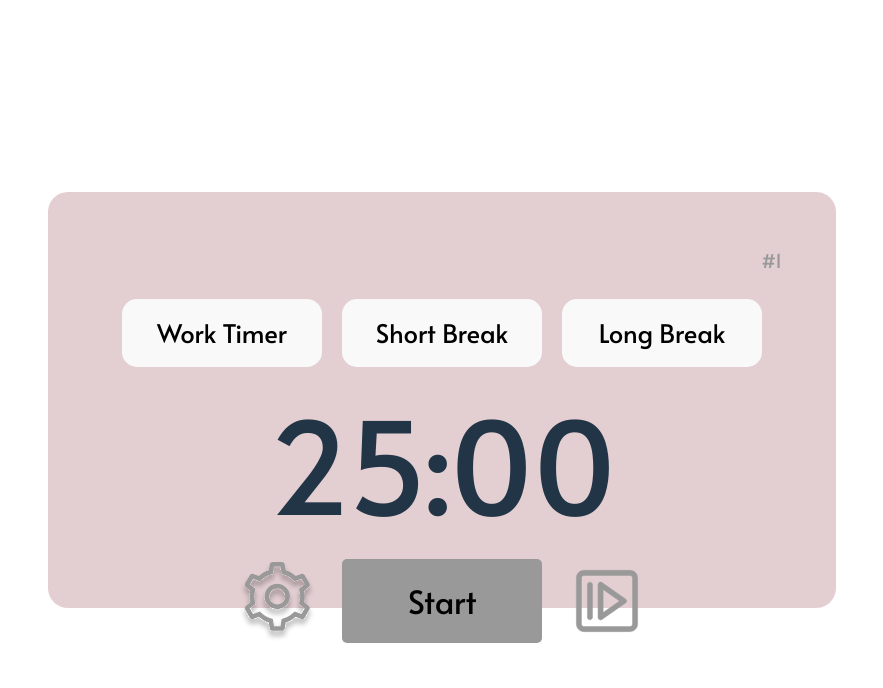
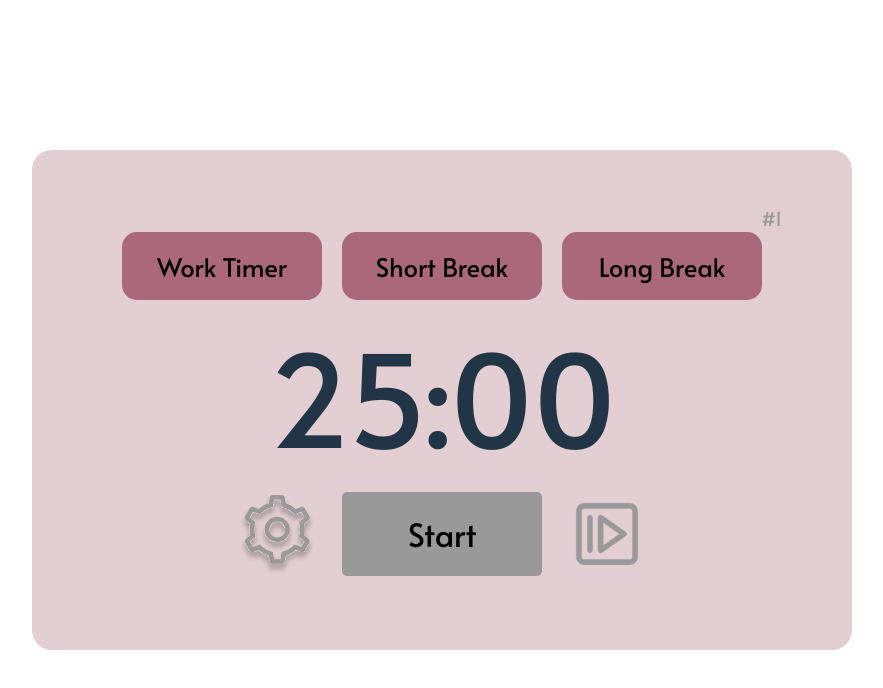
Before and after one commit to John-Ericksen/PomoTimer, a React (Vite) app: page / in a window 1280 px wide. Shown: the top 688 px of the page, without its empty margins (198-1081 px from the left). Built offline with nearby package versions, Linux system fonts and the light colour scheme.

Commit message:
change styling during break timers

```diff
--- a/src/components/Content/Content.scss
+++ b/src/components/Content/Content.scss
@@ -1,13 +1,27 @@
-.content {
+.content-work {
   background-color: rgba(117, 14, 33, 0.2);
-  padding-top: 4em;
-  padding-bottom: 2em;
-  padding-left: 4em;
-  padding-right: 4em;
+  padding-top: 8vh;
+  padding-bottom: 8vh;
+  padding-left: 10vh;
+  padding-right: 10vh;
   border-radius: 20px;
   max-width: 700px;
-  height: 40vh;
+  height: fit-content;
   min-height: 300px;
   display: flex;
   align-items: center;
 }
+
+.content-break {
+  background-color: rgba(22, 21, 85, 0.2);
+  padding-top: 8vh;
+  padding-bottom: 8vh;
+  padding-left: 10vh;
+  padding-right: 10vh;
+  border-radius: 20px;
+  max-width: 700px;
+  height: fit-content;
+  min-height: 300px;
+  display: flex;
+  align-items: center;
+}
--- a/src/components/Content/Content.tsx
+++ b/src/components/Content/Content.tsx
@@ -9,14 +9,18 @@ export default function Content() {
     900 * 1000,
   ]);
   const [defaultworkCycles, setDefaultWorkCycles] = useState(3); //the amount of work -> short break cycles before a long break is given
+  const [currentMode, setCurrentMode] = useState("work");
+
 
   return (
-    <div className="content">
+    <div className={currentMode === "work" ? "content-work" : "content-break"}>
       <Timer
         timerValues={timerValues}
         setTimerValues={setTimerValues}
         defaultWorkCycles={defaultworkCycles}
         setDefaultWorkCycles={setDefaultWorkCycles}
+        currentMode={currentMode}
+        setCurrentMode={setCurrentMode}
       />
     </div>
   );
--- a/src/components/Settings/Settings.scss
+++ b/src/components/Settings/Settings.scss
@@ -25,35 +25,25 @@
 }
 
 .settings-form {
-  position: absolute;
-  top: 20%;
-  left: center;
-  background-color: rgb(36, 4, 10);
   border-radius: 10px;
   text-align: left;
-  padding: 10px;
   display: flex;
   flex-direction: column;
-  width: 66vw;
-  max-width: 800px;
-  height: 60vh;
   justify-content: start;
 }
 
-.settings-form > input {
-  width: 10%;
-  padding: 12px 20px;
+input {
+  width: 6vw;
   font-size: large;
   margin: 8px 0;
   box-sizing: border-box;
   border-radius: 2px;
   border: 1px solid white;
 }
-.settings-form > label {
-  font-size: 1.5em;
+
+label {
   font-family: "Alata", sans-serif;
-  width: 100%;
-  padding: 0px;
+  padding-right: 2vw;
 }
 
 
@@ -62,14 +52,15 @@
     background-image: url("../../assets/close.svg");
     background-repeat: no-repeat;
     background-position: left center;
-    background-size: 2vh;
+    background-size:cover;
     padding: 0;
     font: inherit;
     cursor: pointer;
     display: flex;
-    width: 1vw;
-    height: 2vh;
+    width: 3vw;
+    height: 3vh;
     transition: none;
+    align-self: flex-end;
   }
 
   .close-settings:hover {
@@ -82,3 +73,7 @@
   .close-settings:active {
     outline: none;
   }
+
+  .input-box {
+    padding-left: 2vw;
+  }
--- a/src/components/Settings/Settings.tsx
+++ b/src/components/Settings/Settings.tsx
@@ -72,7 +72,8 @@ export default function Settings(props: any) {
       <button className="settings-button" onClick={changeShowForm} />
       {showForm && (
         <form className="settings-form" action="">
-          <button className="close-settings" onClick={changeShowForm}></button>
+          <div className="timers">
+            <div className="input-box">
               <label htmlFor="work-minutes-input">Work Timer</label>
               <input
                 type="number"
@@ -80,6 +81,9 @@ export default function Settings(props: any) {
                 value={workMinutes}
                 id="work-minutes-input"
               ></input>
+            </div>
+
+            <div className="input-box">
               <label htmlFor="short-break-minutes-input">Short Break</label>
               <input
                 type="number"
@@ -87,6 +91,8 @@ export default function Settings(props: any) {
                 value={shortBreakMinutes}
                 id="short-break-minutes-input"
               ></input>
+            </div>
+            <div className="input-box">
               <label htmlFor="long-break-minutes-input">Long Break</label>
               <input
                 type="number"
@@ -94,6 +100,8 @@ export default function Settings(props: any) {
                 value={longBreakMinutes}
                 id="long-break-minutes-input"
               ></input>
+            </div>
+            <div className="input-box">
             <label htmlFor="break-count-input">Work Cycles</label>
             <input
               type="number"
@@ -101,6 +109,8 @@ export default function Settings(props: any) {
               value={props.defaultWorkCycles}
               id="break-count-input"
             ></input>
+          </div>
+          </div>
         </form>
       )}
     </>
--- a/src/components/Timer/Timer.scss
+++ b/src/components/Timer/Timer.scss
@@ -1,5 +1,4 @@
 button {
-  background-color: rgba(135, 35, 65, 0.6);
   margin: 10px;
   border-radius: 15px;
   width: 25vw;
@@ -8,12 +7,20 @@ button {
   height: auto;
 }
 
+.button-work {
+  background-color: rgba(135, 35, 65, 0.6);
+}
+
+.button-break {
+  background-color: rgba(35, 129, 135, 0.6);
+}
+
 .toggle-timer-button {
-    background-color: rgba(153, 153, 153, 1);
-    border-radius: 5px;
-    color: black;
-    font-weight: bold;
-    font-size: 2em;
+  background-color: rgba(153, 153, 153, 1);
+  border-radius: 5px;
+  color: black;
+  font-weight: bold;
+  font-size: 2em;
 }
 
 p {
@@ -76,12 +83,10 @@ p {
   display: flex;
   justify-content: end;
   align-items: start;
-  padding-bottom: 3vh;
   flex-shrink: 0;
 }
 
 .cycles-count {
   font-size: 1.2em;
   color: rgba(153, 153, 153, 1);
-
 }
--- a/src/components/Timer/Timer.tsx
+++ b/src/components/Timer/Timer.tsx
@@ -6,7 +6,6 @@ import "./Timer.scss";
 const INTERVAL_IN_MILISECONDS = 100;
 
 export default function Timer(props: any) {
-  const [currentMode, setCurrentMode] = useState("work");
   const timerValues = [
     props.timerValues[0],
     props.timerValues[1],
@@ -76,7 +75,7 @@ export default function Timer(props: any) {
     setTime(props.timerValues[0]);
     setReferenceTime(Date.now());
     setTimerTextToDefault(0);
-    setCurrentMode("work");
+    props.setCurrentMode("work");
   }
 
   function shortBreak() {
@@ -84,7 +83,7 @@ export default function Timer(props: any) {
     setTime(props.timerValues[1]);
     setReferenceTime(Date.now());
     setTimerTextToDefault(1);
-    setCurrentMode("short-break");
+    props.setCurrentMode("short-break");
   }
 
   function longBreak() {
@@ -92,45 +91,45 @@ export default function Timer(props: any) {
     setTime(props.timerValues[2]);
     setReferenceTime(Date.now());
     setTimerTextToDefault(2);
-    setCurrentMode("long-break");
+    props.setCurrentMode("long-break");
   }
 
   //changes the appropriate values when currentMode is switched to work
   useEffect(() => {
-    if (currentMode === "work") {
+    if (props.currentMode === "work") {
       setTimerTextToDefault(0);
       setTime(props.timerValues[0]);
       setReferenceTime(Date.now());
     }
-  }, [props.timerValues[0], currentMode]);
+  }, [props.timerValues[0], props.currentMode]);
 
   //changes the appropriate values when currentMode is switched to short-break
   useEffect(() => {
-    if (currentMode === "short-break") {
+    if (props.currentMode === "short-break") {
       setTimerTextToDefault(1);
       setTime(props.timerValues[1]);
       setReferenceTime(Date.now());
     }
-  }, [props.timerValues[1], currentMode]);
+  }, [props.timerValues[1], props.currentMode]);
 
   //changes the appropriate values when currentMode is switched to long-break
   useEffect(() => {
-    if (currentMode === "long-break") {
+    if (props.currentMode === "long-break") {
       setTimerTextToDefault(2);
       setTime(props.timerValues[2]);
       setReferenceTime(Date.now());
     }
-  }, [props.timerValues[2], currentMode]);
+  }, [props.timerValues[2], props.currentMode]);
 
   //skips the current timer, advancing to the next
   function nextMode() {
-    switch (currentMode) {
+    switch (props.currentMode) {
       case "work":
         if (cyclesCount > 0) {
           setCyclesCount((prevCyclesCount: any) => prevCyclesCount - 1);
-          setCurrentMode("short-break");
+          props.setCurrentMode("short-break");
         } else {
-          setCurrentMode("long-break");
+          props.setCurrentMode("long-break");
           setCyclesCount(props.defaultWorkCycles);
         }
         if (isCountingDown === true) {
@@ -139,7 +138,7 @@ export default function Timer(props: any) {
         break;
       case "short-break":
       case "long-break":
-        setCurrentMode("work");
+        props.setCurrentMode("work");
         if (isCountingDown === true) {
           toggleIsCountingDown();
         }
@@ -179,9 +178,9 @@ export default function Timer(props: any) {
         <p className="cycles-count">{`#${totalCycles}`}</p>
       </div>
       <div className="top-row">
-        <button onClick={workTimer}>Work Timer</button>
-        <button onClick={shortBreak}>Short Break</button>
-        <button onClick={longBreak}>Long Break</button>
+        <button className={props.currentMode === "work" ? "button-work" : "button-break"} onClick={workTimer}>Work Timer</button>
+        <button className={props.currentMode === "work" ? "button-work" : "button-break"}  onClick={shortBreak}>Short Break</button>
+        <button className={props.currentMode === "work" ? "button-work" : "button-break"}  onClick={longBreak}>Long Break</button>
       </div>
 
       <p>{`${minutesString}:${secondsString}`}</p>
```
Lines whose indentation alone changed are shown as unchanged.
